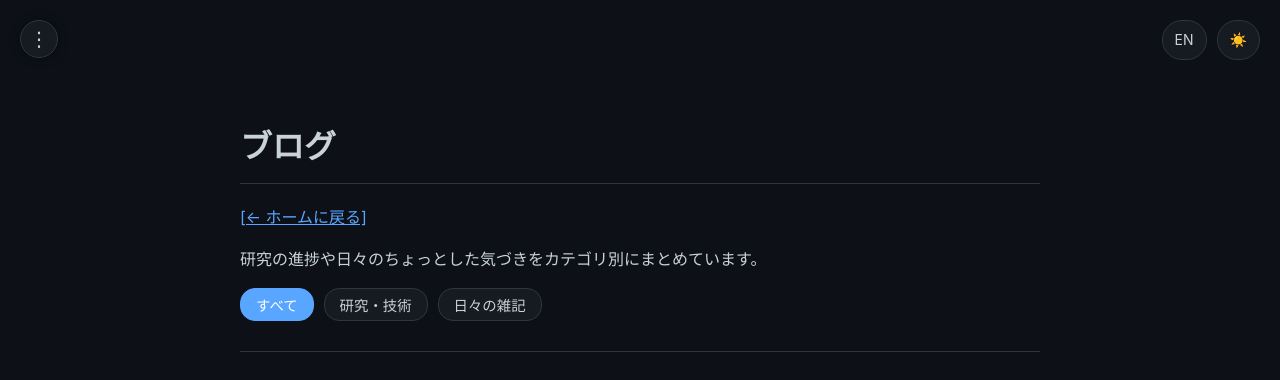
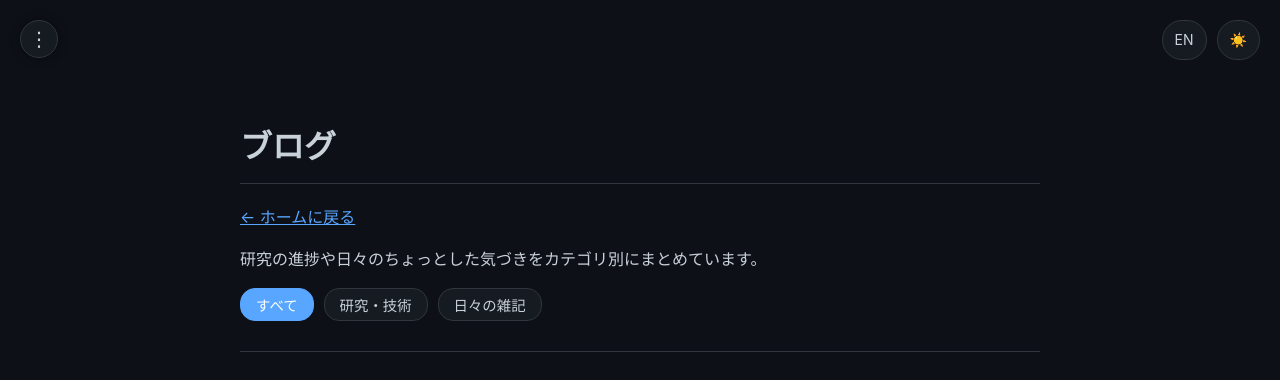
Before and after one commit to 377H-Miru/377H-Miru.github.io, a Jekyll site: the page built from blog.html, in a window 1280 px wide. Shown: the top 380 px of the page. Built offline with Jekyll 4.4.1, drawn with Linux system fonts in a browser that asks for light colours.

Commit message:
UI Perfect: Fully unified Blog pages with pure HTML to ensure zero rendering artifacts

```diff
--- a/blog.html
+++ b/blog.html
@@ -21,7 +21,7 @@ permalink: /blog/
 
 <h1>ブログ</h1>
 
-<p><a href="/">[← ホームに戻る]</a></p>
+<p><a href="/">← ホームに戻る</a></p>
 
 <p>研究の進捗や日々のちょっとした気づきをカテゴリ別にまとめています。</p>
 
@@ -33,7 +33,8 @@ permalink: /blog/
 
 <hr>
 
-<div class="blog-list">
+<div class="blog-list" id="blogList">
+    <!-- 記事リスト (手動管理形式) -->
     <a href="/posts/2026-04-02-kan-research-overview" class="blog-item" data-category="research">
         <span class="tag tag-research">研究・技術</span>
         <span class="blog-date">2026-04-02</span>
--- a/en/blog.html
+++ b/en/blog.html
@@ -21,7 +21,7 @@ permalink: /en/blog/
 
 <h1>Blog</h1>
 
-<p><a href="/en/">[← Back to Home]</a></p>
+<p><a href="/en/">← Back to Home</a></p>
 
 <p>Monthly logs of research progress and daily thoughts.</p>
 
@@ -33,7 +33,7 @@ permalink: /en/blog/
 
 <hr>
 
-<div class="blog-list">
+<div class="blog-list" id="blogList">
     <a href="/posts/2026-04-02-kan-research-overview" class="blog-item" data-category="research">
         <span class="tag tag-research">Research</span>
         <span class="blog-date">2026-04-02</span>
```
